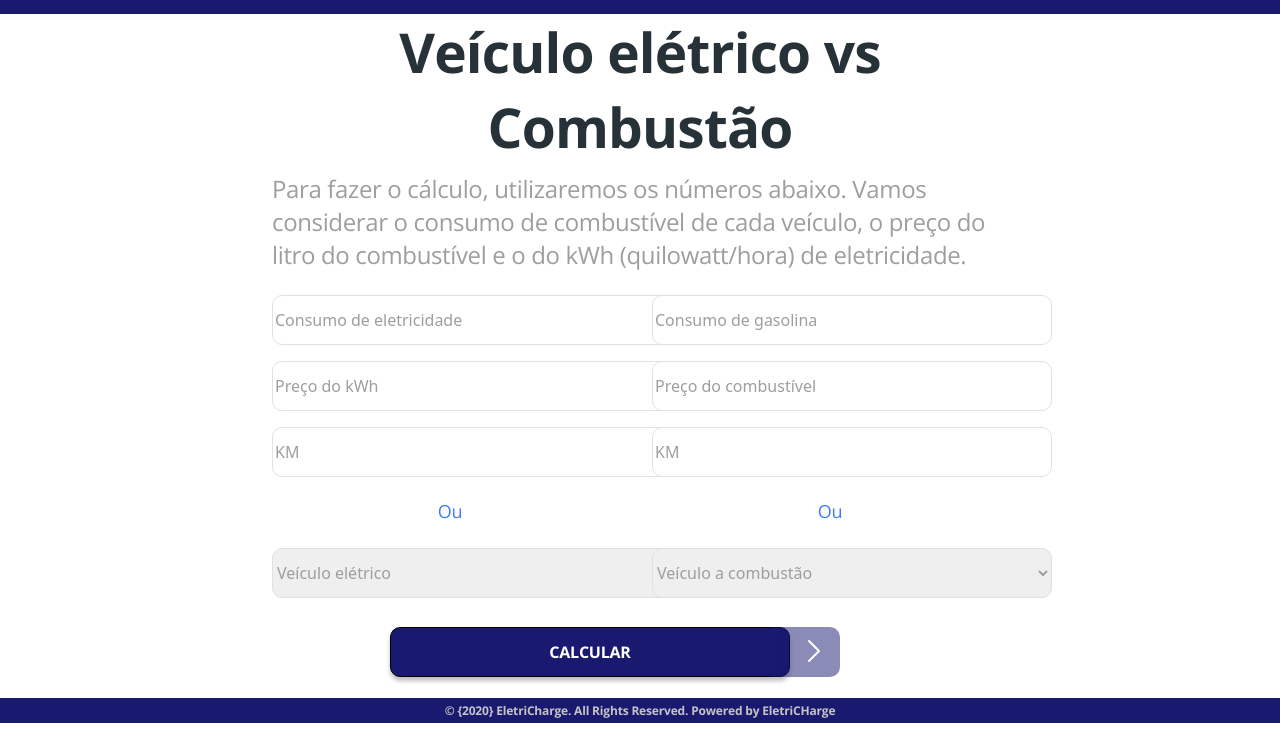
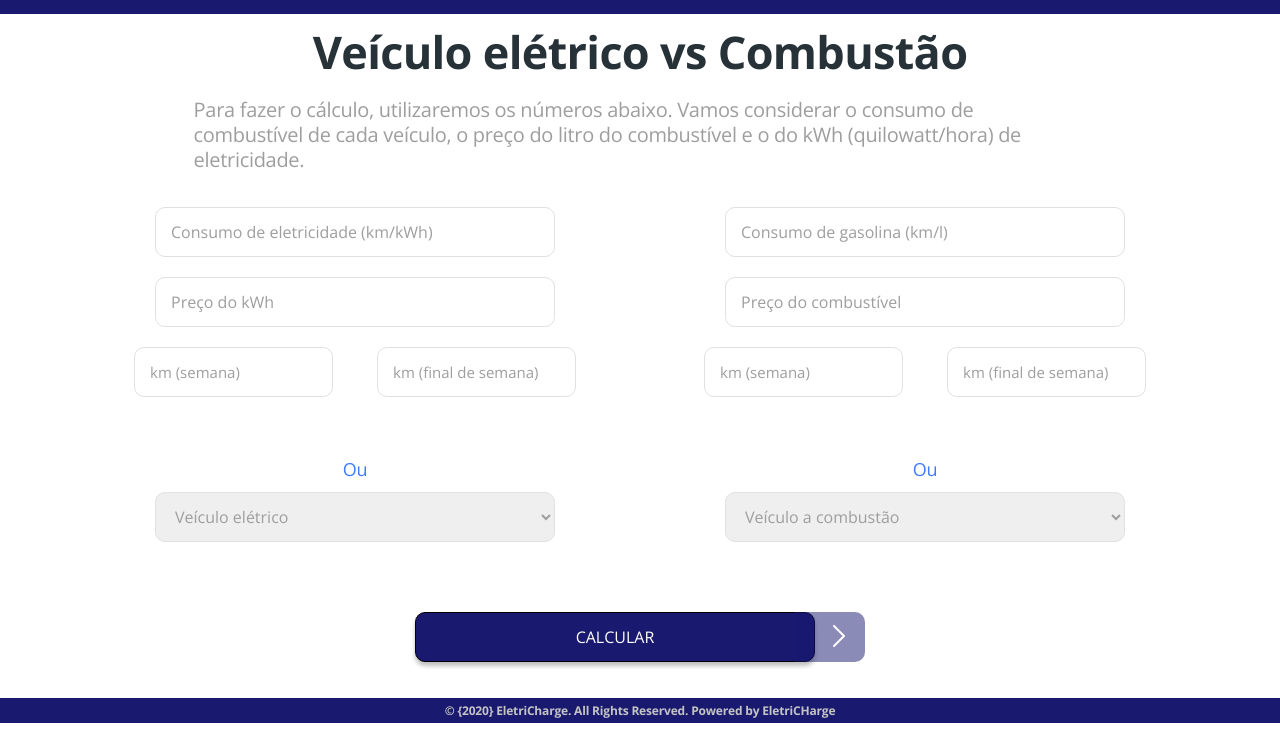
Before and after one commit to ICEI-PUC-Minas-PMV-SInt/pmv-sint-2021-1-e1-proj-web-t1-sint_2021_01_e1_grupo_02, a plain HTML site: page src/Pages/Calculadora.html in a window 1280 px wide. Both pictures are taken after a click on the element "CALCULAR". Shown: the part 56-800 px from the top of the page. Drawn offline with nearby package versions, Linux system fonts and the light colour scheme.

Commit message:
Corrigindo responsidade e adicionando scripts iniciais da calculadora

```diff
--- a/src/Pages/Calculadora.html
+++ b/src/Pages/Calculadora.html
@@ -18,49 +18,56 @@
         </header>
 
         <main class="container template-main">
-            <div class="row">
-            <div class="col-xl-8 offset-md-2"><h1 class="formata-h1">Veículo elétrico vs Combustão</h1></div>
+            <section class="row">
+                <div class="container-fluid">
+                    <h1 class="calculadora-titulo">Veículo elétrico vs Combustão</h1>
+                    <p class="calculadora-texto">Para fazer o cálculo, utilizaremos os números abaixo. Vamos considerar o consumo de combustível de cada veículo, o preço do litro do combustível e o do kWh (quilowatt/hora) de eletricidade.</p>
                 </div>
-                <div class="row">
-                <div class="col-xl-8 offset-md-2"><p class="formata-p">Para fazer o cálculo, utilizaremos os números abaixo. Vamos considerar o consumo de combustível de cada veículo, o preço do litro do combustível e o do kWh (quilowatt/hora) de eletricidade.</p></div>
+            </section>
+
+            <section class="row">
+                <div class="col-xl-6 calculadora-flexColumnContainer">
+                    <input type="number" id="consumo-eletricidade" placeholder="Consumo de eletricidade (km/kWh)" class="calculadora-input">
+                    <input type="number" id="preco-kWh" placeholder="Preço do kWh" class="calculadora-input">
+                    <div class="calculadora-km">
+                        <input type="number" id="kmSemanaEletrico" min="0" placeholder="km (semana)" class="calculadora-input">
+                        <input type="number" id="kmFimDeSemanaEletrico" min="0" placeholder="km (final de semana)" class="calculadora-input">
                     </div>
-            <div class="row">
-            <div class="col-xl-4 offset-md-2 py-lg-2"><input type="text" value="Consumo de eletricidade" class="formata-campo"></div>
-            <div class="col-xl-4 py-lg-2"><input type="text" value="Consumo de gasolina" class="formata-campo"></div>
-            </div>
-                <div class="row">
-                <div class="col-xl-4 offset-md-2 py-lg-2"><input type="text" value="Preço do kWh" class="formata-campo"></div>
-                <div class="col-xl-4 py-lg-2"><input type="text" value="Preço do combustível" class="formata-campo"></div>
-                </div>
-            <div class="row">
-            <div class="col-xl-4 offset-md-2 py-lg-2"><input type="text" value="KM" class="formata-campo"></div>
-            <div class="col-xl-4 py-lg-2"><input type="text" value="KM" class="formata-campo"></div>
-            </div>
-                <div class="row">
-                 <div class="col-xl-4 offset-md-2 py-lg-1">
-                    <div class="formata-ou text-center">Ou</div><br>
-                    <select class="formata-campo">
+                    <span class="calculadora-span">Ou</span>
+                    <select class="calculadora-input">
                         <option>Veículo elétrico</option>
                     </select>
                 </div>
-                    <div class="col-xl-4 py-lg-1"><div class="formata-ou text-center">Ou</div><br>
-                    <select class="formata-campo">
+
+                <div class="col-xl-6 calculadora-flexColumnContainer">
+                    <input type="number" id="consumo-gasolina" placeholder="Consumo de gasolina (km/l)" class="calculadora-input">
+                    <input type="number" id="preco-gasolina" placeholder="Preço do combustível" class="calculadora-input">
+                    <div class="calculadora-km">
+                        <input type="number" id="kmSemanaCombustao" placeholder="km (semana)" class="calculadora-input">
+                        <input type="number" id="kmFimDeSemanaCombustao" placeholder="km (final de semana)" class="calculadora-input">
+                    </div>
+                    <span class="calculadora-span">Ou</span>
+                    <select class="calculadora-input">
                         <option>Veículo a combustão</option>
-                    </select></div>
+                    </select>
                 </div>
-            <div class="container d-flex justify-content-center">
-                <div class="index-buttonContainer">
-                <button type="button" class="index-button" ><a href="#">Calcular</a></button>
+            </section>
+
+            <section class="row">
+                <div class="container-fluid index-buttonContainer correcao-buttonContainer">
+                    <button type="button" id="btn-calcular" class="index-button">Calcular</button>
                     <div>
                         <img src="../Public/img/seta.svg">
                     </div>
                 </div>
-            </div>
+            </section>
         </main>
 
         <footer class="template-footer">
             <p>© {2020} EletriCharge. All Rights Reserved. Powered by EletriCHarge</p>
         </footer>
+
+
+        <script src="../js/calculadora.js" type="text/javascript"></script>
     </body>
-
 </html>
--- a/src/css/calculadora.css
+++ b/src/css/calculadora.css
@@ -1,95 +1,135 @@
-/* Estilização do container que contém o botão e a div '>' */
-
-.index-buttonContainer{
-    display: flex;
-    justify-content: center;
-    position: relative;
-    right: 50px;
-    width: 500px;
-    cursor: pointer;
-	margin-top: 25px;
+body{
+	font-family: 'Open Sans', sans-serif;
+	color: #9E9E9E;
 }
 
-/* Botão 'INICIAR AGORA */
-
-.index-button{
-    height: 50px;
-    width: 400px;
-    background-color: #191970;
-    border: 1px solid #000000;
-    box-shadow: 0px 4px 4px rgba(0, 0, 0, 0.25);
-    border-radius: 10px;
+section{
+	margin: 25px 0;
 }
 
-.index-button a{
-    text-decoration: none;
-    text-transform: uppercase;
-	font-family: Open Sans;
-	font-style: normal;
+.calculadora-titulo{
 	font-weight: bold;
-	font-size: 16px;
-	line-height: 33px;
-	letter-spacing: -0.015em;
-	color: #FFFFFF;
-}
-
-/* Div com a seta '>' */
-
-.index-buttonContainer div{
-    position: absolute;
-    top: 0px;
-    right: 0px;
-    height: 50px;
-    background-color: rgba(25, 25, 112, .5);
-    border-radius: 0px 10px 10px 0px;
-    Width: 70px;
-}
-
-/* Ajuste da posição e tamanho da '>' */
-
-.index-buttonContainer img{
-    position: absolute;
-    right: 20px;
-    margin: 12.5px auto;
-}
-
-.formata-h1{
-	font-family: Open Sans;
-	font-style: normal;
-	font-weight: bold;
-	font-size: 55px;
+	font-size: 45px;
 	line-height: 75px;
 	text-align: center;
 	letter-spacing: -0.015em;
 	color: #263238;
 }
 
-.formata-p{
-	font-family: Open Sans;
-	font-style: normal;
-	font-weight: normal;
-	font-size: 24px;
-	line-height: 33px;
+.calculadora-texto{
+	font-size: 20px;
+	line-height: 25px;
 	letter-spacing: -0.015em;
-	color: #9E9E9E;
+	margin: auto 10%;
 }
 
-.formata-campo{
+
+/* Alterando o display flex column para organizar os inputs */
+.calculadora-flexColumnContainer{
+	display: flex;
+	flex-flow: column;
+	align-items: center;
+}
+
+.calculadora-input{
 	height: 50px;
 	width: 400px;
 	border-radius: 10px;
 	border: 1px solid #E1E1E1;
+	margin: 10px 0;
+	padding-left: 15px;
 	color: #9E9E9E;
 }
 
-.formata-ou{
-	font-family: Open Sans;
-	font-style: normal;
-	font-weight: normal;
+/* Destacando o input quando estiver em foco */
+.calculadora-input:focus{
+	outline: none;
+	box-shadow: 0 0 0 1.5px #E1E1E1;
+}
+
+.calculadora-input::placeholder{
+	color: #9E9E9E;
+}
+
+.calculadora-km{
+	display: flex;
+	justify-content: space-between;
+}
+
+.calculadora-km input{
+	width: 45%;
+}
+
+.calculadora-km input::placeholder{
+	font-size: 15px;
+}
+
+.calculadora-span{
 	font-size: 18px;
 	line-height: 25px;
 	letter-spacing: -0.015em;
 	color: #407BFF;
-	mix-blend-mode: normal;
-	margin-top: 10px;
+	margin-top: 50px;
 }
+
+/* A classe .correcao-buttonContainer tem a finalidade de corrigir posições e larguras da classe .index-buttonContainer */
+
+.correcao-buttonContainer{
+    width: 70vw;
+}
+
+.correcao-buttonContainer button{
+    width: 56vw;
+}
+
+/* Div com a seta '>' */
+
+.correcao-buttonContainer div{
+    width: 20vw;
+}
+
+/* Ajuste da posição e tamanho da '>' */
+
+.correcao-buttonContainer img{
+    right: 3vw;
+}
+
+/* Ajustando o tamanho do botão 'CALCULAR' para tamanhos de tela maiores que 576px */
+
+@media (min-width: 576px){
+    .correcao-buttonContainer{
+        width: 65vw;
+    }
+
+	.correcao-buttonContainer button{
+		width: 55vw;
+	}
+}
+
+/* Ajustando o tamanho do botão 'CALCULAR' para tamanhos de tela maiores que 768px */
+
+@media (min-width: 768px){
+    .correcao-buttonContainer{
+        right: 25px;
+		width: 500px;
+    }
+
+	.correcao-buttonContainer button{
+		width: 400px;
+	}
+
+	.correcao-buttonContainer div{
+        width: 70px;
+    }
+
+	.index-buttonContainer img{
+        right: 20px;
+    }
+}
+
+/* Aumentando a separação dos containers dos inputs quando mudam de 2 para 1 coluna */
+@media (max-width: 1200px){
+	section .calculadora-flexColumnContainer:nth-child(2){
+		margin-top: 100px;
+	}
+}
--- /dev/null
+++ b/src/js/calculadora.js
@@ -0,0 +1,82 @@
+//Criando referencia e atribuindo evento ao o botão calcular
+let btnCalcular = document.getElementById('btn-calcular');
+btnCalcular.addEventListener('click', calcularEconomia);
+
+// Função para calculo da economia anual
+function calcularEconomia() {
+    let gastoGasolina = calcularGastoAnualGasolina();
+    let gasto_kWh = calcularGastoAnual_kWh();
+
+    let economiaAnual = Number((gastoGasolina - gasto_kWh).toFixed(2));
+
+    let _input = document.getElementsByTagName('input');
+
+    for(let i = 0; i < _input.length; i++) {
+        _input[i].value = null;
+    }
+
+    if(!!economiaAnual){
+        if(economiaAnual > 0){
+            alert('Isso é o quanto você pode economizar por ano mudando para um veículo elétrico!\nR$ ' + economiaAnual);
+        } else {
+            alert('A troca para o veículo elétrico não será viável para este caso. Houve um prejuízo de:\nR$ ' + economiaAnual * (-1));
+        }
+    } else{
+        alert('Por favor, preencha todos os campos de entrada!');
+    }
+}
+
+function calcularKmAnual() {
+    //Criando referencias com os inputs 'km'
+    let kmSemanaCombustao = document.getElementById('kmSemanaCombustao').value;
+    let kmFdsCombustao = document.getElementById('kmFimDeSemanaCombustao').value;
+    let kmSemanaEletrico = document.getElementById('kmSemanaEletrico').value;
+    let kmFdsEletrico = document.getElementById('kmFimDeSemanaEletrico').value;
+
+    //Levando em consideração 52 semanas no ano, sem contar feriados
+    const diasUteis = 260;
+    const diasFds = 104;
+
+    //Calculando quilometragem total no ano
+    let kmTotalCombustao = (kmSemanaCombustao * diasUteis) + (kmFdsCombustao * diasFds);
+    let kmTotalEletrico = (kmSemanaEletrico * diasUteis) + (kmFdsEletrico * diasFds);
+
+    const kmTotal = {
+        veiculoCombustao: kmTotalCombustao,
+        veiculoEletrico: kmTotalEletrico
+    }
+
+    return kmTotal;
+}
+
+function calcularGastoAnualGasolina() {
+    //Criando referencia com os inputs (km/l) e preço da gasolina
+    let consumoGasolina = document.getElementById('consumo-gasolina').value;
+    let precoGasolina = document.getElementById('preco-gasolina').value;
+
+    let KmAnualCombustao = calcularKmAnual().veiculoCombustao;
+
+    //Calculando quantidade de litros de gasolina consumidos em um ano
+    let litrosGasolinaAnual = KmAnualCombustao/consumoGasolina;
+
+    //Calculando gasto em R$ de gasolina em um ano
+    let gastoAnualGasolina = litrosGasolinaAnual * precoGasolina;
+
+    return gastoAnualGasolina;
+}
+
+function calcularGastoAnual_kWh() {
+    //Criando referencia com os inputs (km/kWh) e preço do kWh
+    let consumoEletricidade = document.getElementById('consumo-eletricidade').value;
+    let preco_kWh = document.getElementById('preco-kWh').value;
+
+    let KmAnualEletrico = calcularKmAnual().veiculoEletrico;
+
+    //Calculando quantidade de kWh consumidos em um ano
+    let kWhAnual = KmAnualEletrico/consumoEletricidade;
+
+    //Calculando gasto em R$ de kWh em um ano
+    let gastoAnual_kWh = kWhAnual * preco_kWh;
+
+    return gastoAnual_kWh;
+}
```
Lines whose indentation alone changed are shown as unchanged.
